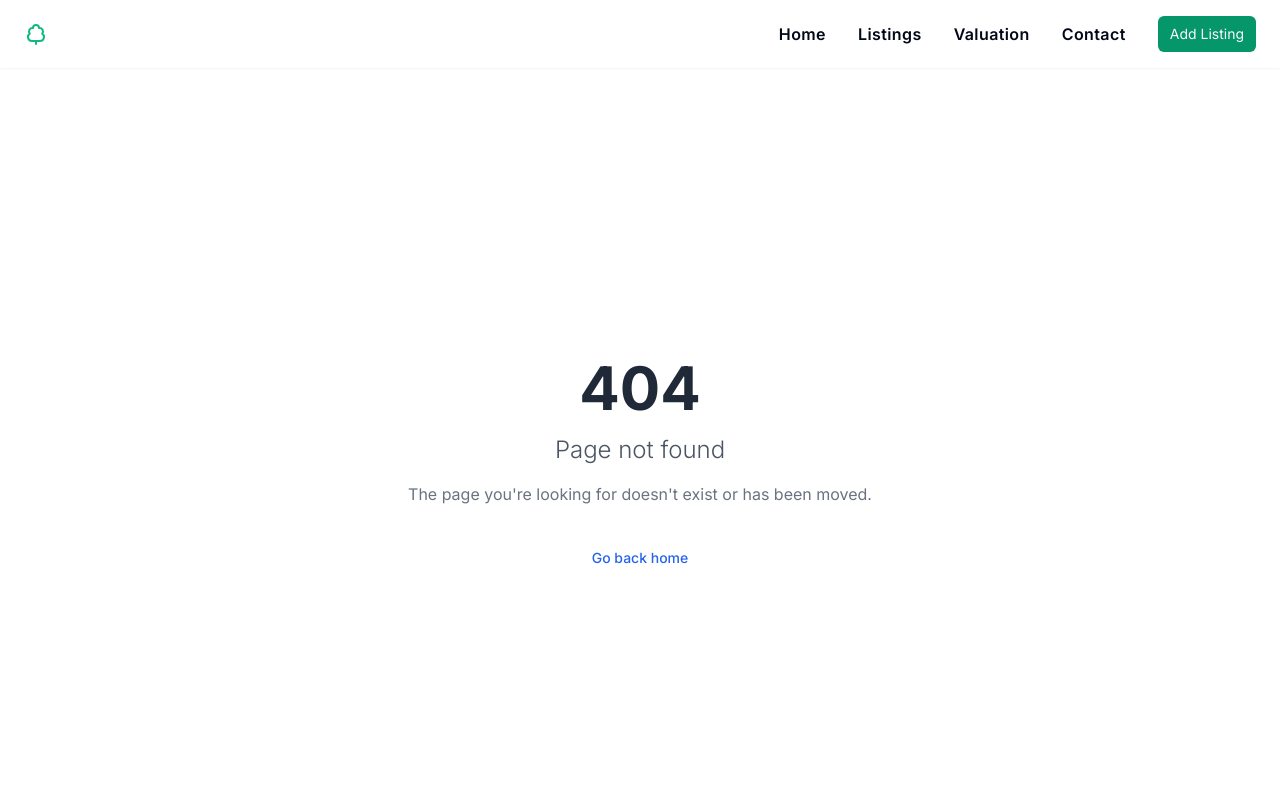
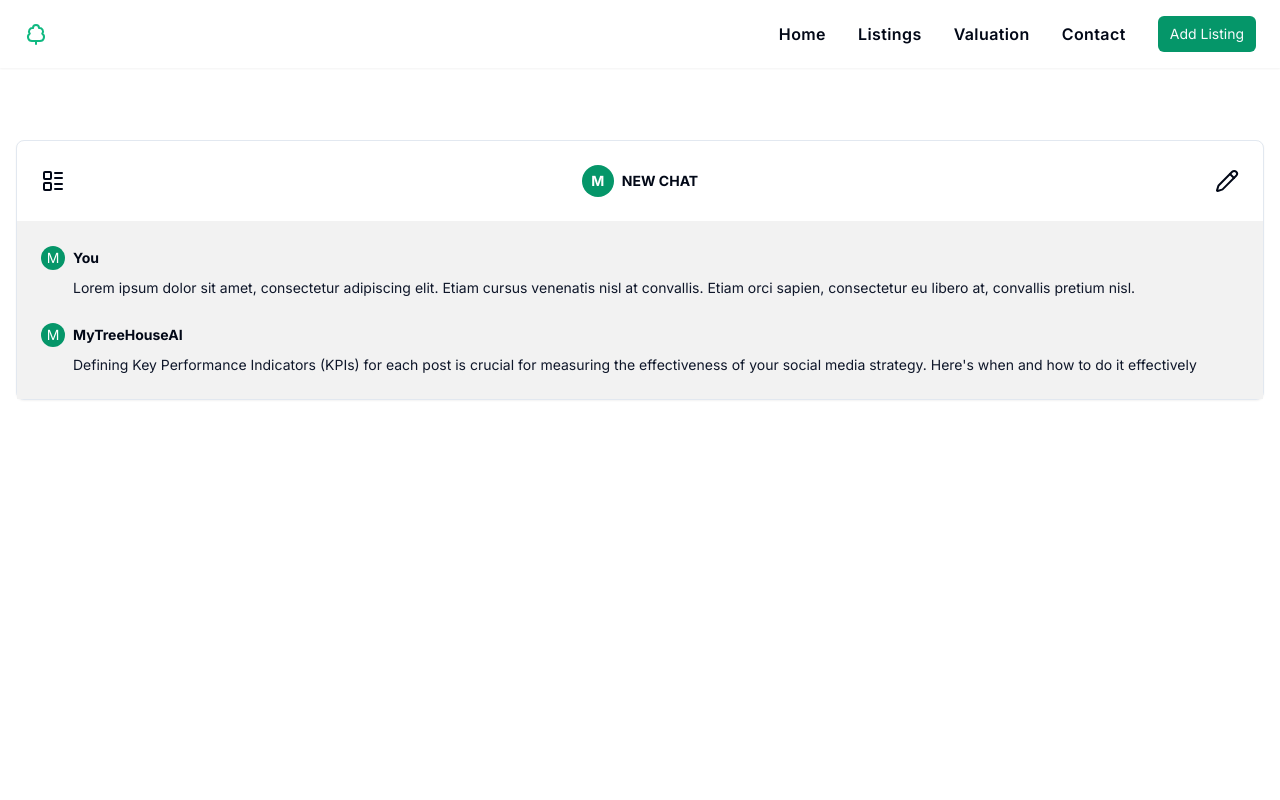
Before and after one commit to mytreehouse-ai/cygnus-a, a Next.js app: page /ai/chat in a window 1280 px wide. Before the commit this address had no page. Shown: the top 800 px of the page. Built offline with nearby package versions, Linux system fonts and the light colour scheme.

Commit message:
feat: added chat-body

```diff
--- /dev/null
+++ b/app/ai/chat/page.tsx
@@ -0,0 +1,8 @@
+import React from "react";
+import AIChat from "@/components/ai-chat";
+
+const page = () => {
+  return <AIChat />;
+};
+
+export default page;
--- /dev/null
+++ b/components/ai-chat/index.tsx
@@ -0,0 +1,69 @@
+import React from "react";
+import { Card, CardContent, CardHeader } from "../ui/card";
+import { LayoutList, Pencil } from "lucide-react";
+
+const AIChat = () => {
+  return (
+    <main className="flex min-h-screen flex-col justify-between pb-4 pt-2">
+      <div className="space-y-4 px-4 pb-4  pt-10 md:pt-12">
+        <h3 className=" text-3xl font-bold md:hidden">AI Chatbot</h3>
+        <p className="tex-sm text-slate-500 md:hidden">
+          Lorem ipsum dolor sit amet, consectetur adipiscing elit. Fusce sed
+          tristique.
+        </p>
+        <Card>
+          <CardHeader>
+            <div className="flex items-center justify-between">
+              <LayoutList />
+              <div className="inline-flex items-center gap-x-2 text-sm font-bold">
+                <div className="shink-0 flex h-5 w-5 cursor-pointer items-center justify-center rounded-full border-0 bg-emerald-600 p-4 text-white">
+                  M
+                </div>
+                <p>NEW CHAT</p>
+              </div>
+              <Pencil />
+            </div>
+          </CardHeader>
+          <CardContent className="bg-[#F2F2F2] py-6">
+            <ChatBody />
+          </CardContent>
+        </Card>
+      </div>
+    </main>
+  );
+};
+
+export default AIChat;
+
+const DUMMY_MESSAGE = [
+  {
+    id: 1,
+    from: "You",
+    message:
+      "Lorem ipsum dolor sit amet, consectetur adipiscing elit. Etiam cursus venenatis nisl at convallis. Etiam orci sapien, consectetur eu libero at, convallis pretium nisl. ",
+  },
+  {
+    id: 0,
+    from: "MyTreeHouseAI",
+    message:
+      "Defining Key Performance Indicators (KPIs) for each post is crucial for measuring the effectiveness of your social media strategy. Here's when and how to do it effectively",
+  },
+];
+
+const ChatBody = () => {
+  return (
+    <div className="space-y-6">
+      {DUMMY_MESSAGE.map((i) => (
+        <div key={i.id}>
+          <div className="inline-flex items-center gap-x-2 text-sm font-bold">
+            <div className="shink-0 flex h-3 w-3 cursor-pointer items-center justify-center rounded-full border-0 bg-emerald-600 p-3  font-normal text-white">
+              M
+            </div>
+            <p>{i.from}</p>
+          </div>
+          <p className="ml-8 mt-2 text-sm text-slate-900">{i.message}</p>
+        </div>
+      ))}
+    </div>
+  );
+};
--- a/package.json
+++ b/package.json
@@ -32,6 +32,7 @@
     "class-variance-authority": "^0.7.0",
     "clsx": "^2.1.0",
     "cmdk": "^0.2.1",
+    "lucide": "^0.353.0",
     "lucide-react": "^0.350.0",
     "next": "14.1.0",
     "next-auth": "5.0.0-beta.15",
```
Also changed, not shown: 1 other file (tests, documents, lock files or other folders).
